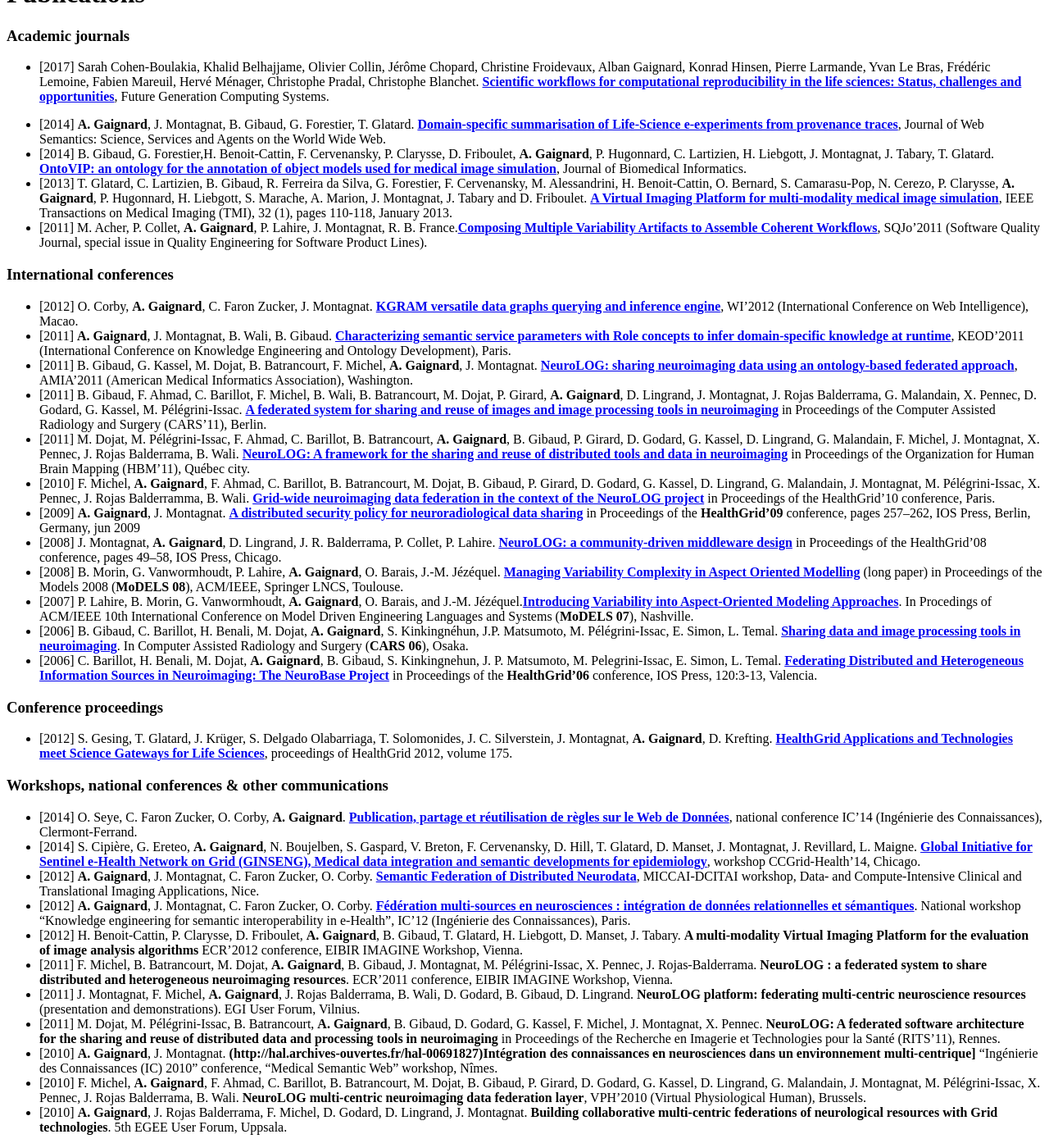
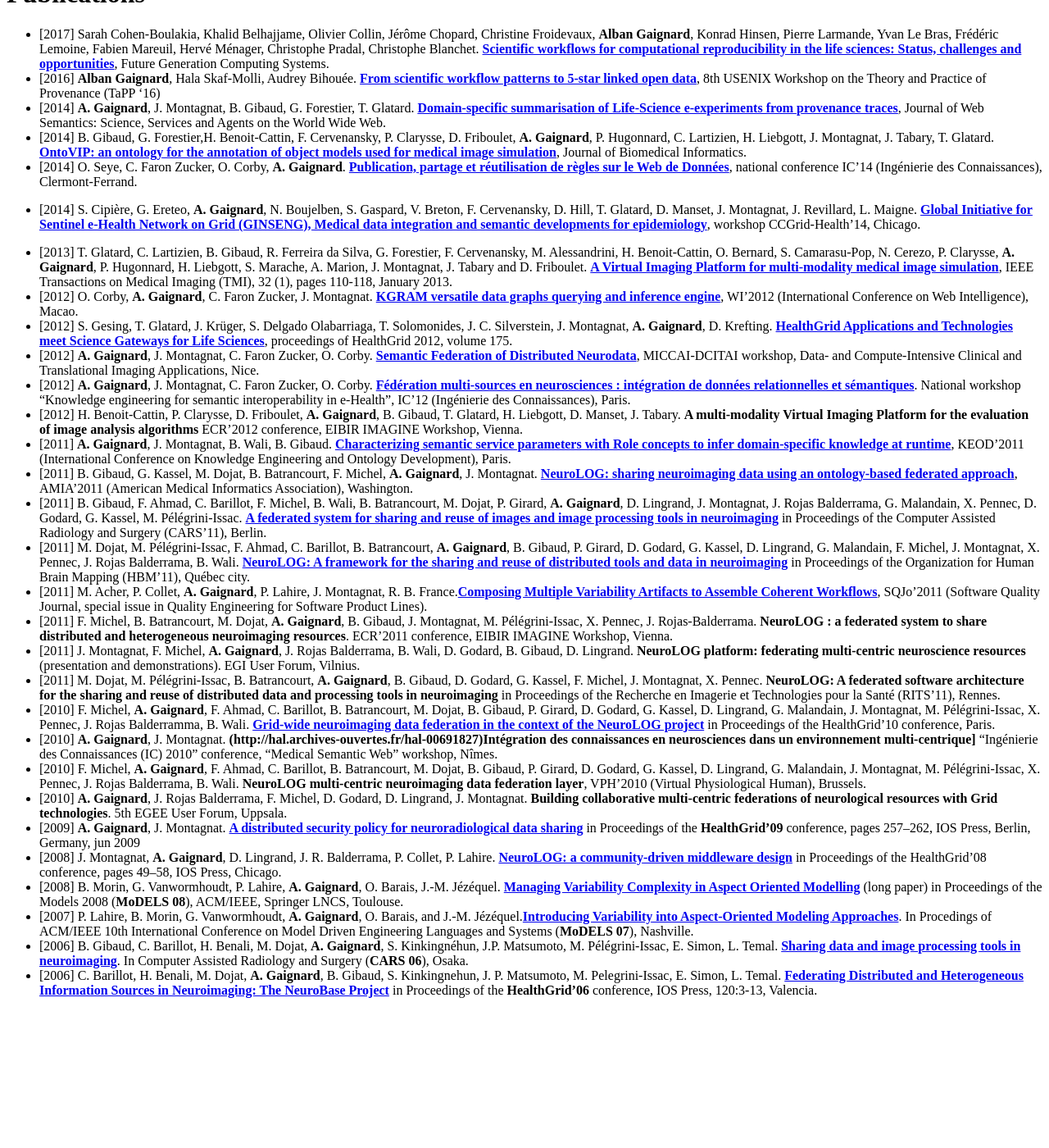
Before and after one commit to albangaignard/albangaignard.github.io, a Jekyll site: the page built from publications.md, in a window 1280 px wide and 1400 px high, scrolled down 166 px. Shown: the whole window at 82% size. Built offline with Jekyll 4.4.1, drawn with Linux system fonts in a browser that asks for light colours; Markdown is read by kramdown in place of the engine named in the settings; after the commit the page ends 1399 px from its top, so only the background shows below that.

Commit message:
Update publications.md

```diff
--- a/publications.md
+++ b/publications.md
@@ -3,45 +3,34 @@ layout: page
 title: Publications
 ---
 
-### Academic journals
-
-* [2017] Sarah Cohen-Boulakia, Khalid Belhajjame, Olivier Collin, Jérôme Chopard, Christine Froidevaux, Alban Gaignard, Konrad Hinsen, Pierre Larmande, Yvan Le Bras, Frédéric Lemoine, Fabien Mareuil, Hervé Ménager, Christophe Pradal, Christophe Blanchet. **[Scientific workflows for computational reproducibility in the life sciences: Status, challenges and opportunities](http://www.sciencedirect.com/science/article/pii/S0167739X17300316)**, Future Generation Computing Systems.
-
+* [2017] Sarah Cohen-Boulakia, Khalid Belhajjame, Olivier Collin, Jérôme Chopard, Christine Froidevaux, __Alban Gaignard__, Konrad Hinsen, Pierre Larmande, Yvan Le Bras, Frédéric Lemoine, Fabien Mareuil, Hervé Ménager, Christophe Pradal, Christophe Blanchet. **[Scientific workflows for computational reproducibility in the life sciences: Status, challenges and opportunities](http://www.sciencedirect.com/science/article/pii/S0167739X17300316)**, Future Generation Computing Systems.
+* [2016] __Alban Gaignard__, Hala Skaf-Molli, Audrey Bihouée. **[From scientific workflow patterns to 5-star linked open data](https://www.usenix.org/system/files/conference/tapp16/tapp16-paper-gaignard.pdf)**, 8th USENIX Workshop on the Theory and Practice of Provenance (TaPP '16)
 * [2014] __A. Gaignard__, J. Montagnat, B. Gibaud, G. Forestier, T. Glatard. **[Domain-specific summarisation of Life-Science e-experiments from provenance traces](http://hal.archives-ouvertes.fr/docs/01/02/75/96/PDF/JWS-D-13-00125R4.pdf)**, Journal of Web Semantics: Science, Services and Agents on the World Wide Web.
 * [2014] B. Gibaud, G. Forestier,H. Benoit-Cattin, F. Cervenansky, P. Clarysse, D. Friboulet, __A. Gaignard__, P. Hugonnard, C. Lartizien, H. Liebgott, J. Montagnat, J. Tabary, T. Glatard. **[OntoVIP: an ontology for the annotation of object models used for medical image simulation](http://www.hal.inserm.fr/docs/01/06/23/71/PDF/ontovip-for-hal.pdf)**, Journal of Biomedical Informatics.
+* [2014] O. Seye, C. Faron Zucker, O. Corby, __A. Gaignard__. **[Publication, partage et réutilisation de règles sur le Web de Données](http://hal.archives-ouvertes.fr/hal-01015281)**, national conference IC'14 (Ingénierie des Connaissances), Clermont-Ferrand.
+* [2014] S. Cipière, G. Ereteo, __A. Gaignard__, N. Boujelben, S. Gaspard, V. Breton, F. Cervenansky, D. Hill, T. Glatard, D. Manset, J. Montagnat, J. Revillard, L. Maigne. **[Global Initiative for Sentinel e-Health Network on Grid (GINSENG), Medical data integration and semantic developments for epidemiology](https://hal.archives-ouvertes.fr/hal-01048737)**, workshop CCGrid-Health'14, Chicago.
+
 * [2013] T. Glatard, C. Lartizien, B. Gibaud, R. Ferreira da Silva, G. Forestier, F. Cervenansky, M. Alessandrini, H. Benoit-Cattin, O. Bernard, S. Camarasu-Pop, N. Cerezo, P. Clarysse, __A. Gaignard__, P. Hugonnard, H. Liebgott, S. Marache, A. Marion, J. Montagnat, J. Tabary and D. Friboulet. **[A Virtual Imaging Platform for multi-modality medical image simulation](http://hal.archives-ouvertes.fr/index.php?halsid=u30g98d20u1npr3rkno6goci74&view_this_doc=inserm-00762497&version=1)**, IEEE Transactions on Medical Imaging (TMI), 32 (1), pages 110-118, January 2013.
-* [2011] M. Acher, P. Collet, __A. Gaignard__, P. Lahire, J. Montagnat, R. B. France.**[Composing Multiple Variability Artifacts to Assemble Coherent Workflows](http://hal.archives-ouvertes.fr/index.php?halsid=njs56o622d3bvpgdae0ek1erb4&view_this_doc=hal-00733556&version=1)**, SQJo’2011 (Software Quality Journal, special issue in Quality Engineering for Software Product Lines).
-
-
-### International conferences
-
 * [2012] O. Corby, __A. Gaignard__, C. Faron Zucker, J. Montagnat. **[KGRAM versatile data graphs querying and inference engine](http://hal.archives-ouvertes.fr/hal-00746772)**, WI'2012 (International Conference on Web Intelligence), Macao.
+* [2012] S. Gesing, T. Glatard, J. Krüger, S. Delgado Olabarriaga, T. Solomonides, J. C. Silverstein, J. Montagnat, __A. Gaignard__, D. Krefting. **[HealthGrid Applications and Technologies meet Science Gateways for Life Sciences](http://hal.archives-ouvertes.fr/hal-00842780)**, proceedings of HealthGrid 2012, volume 175.
+* [2012] __A. Gaignard__, J. Montagnat, C. Faron Zucker, O. Corby. **[Semantic Federation of Distributed Neurodata](http://hal.archives-ouvertes.fr/hal-00746765)**, MICCAI-DCITAI workshop, Data- and Compute-Intensive Clinical and Translational Imaging Applications, Nice.
+* [2012] __A. Gaignard__, J. Montagnat, C. Faron Zucker, O. Corby. **[Fédération multi-sources en neurosciences : intégration de données relationnelles et sémantiques](http://hal.archives-ouvertes.fr/hal-01018722)**.  National workshop "Knowledge engineering for semantic interoperability in e-Health", IC'12 (Ingénierie des Connaissances), Paris.
+* [2012] H. Benoit-Cattin, P. Clarysse, D. Friboulet, __A. Gaignard__, B. Gibaud, T. Glatard, H. Liebgott, D. Manset, J. Tabary. **A multi-modality Virtual Imaging Platform for the evaluation of image analysis algorithms**  ECR’2012 conference, EIBIR IMAGINE Workshop, Vienna.
 * [2011] __A. Gaignard__, J. Montagnat, B. Wali, B. Gibaud. **[Characterizing semantic service parameters with Role concepts to infer domain-specific knowledge at runtime](http://hal.archives-ouvertes.fr/hal-00677829)**, KEOD’2011 (International Conference on Knowledge Engineering and Ontology Development), Paris.
 * [2011] B. Gibaud, G. Kassel, M. Dojat, B. Batrancourt, F. Michel, __A. Gaignard__, J. Montagnat. **[NeuroLOG: sharing neuroimaging data using an ontology-based federated approach](http://hal.archives-ouvertes.fr/hal-00683087)**, AMIA'2011 (American Medical Informatics Association), Washington.
 * [2011] B. Gibaud, F. Ahmad, C. Barillot, F. Michel, B. Wali, B. Batrancourt, M. Dojat, P. Girard, __A. Gaignard__, D. Lingrand, J. Montagnat, J. Rojas Balderrama, G. Malandain, X. Pennec, D. Godard, G. Kassel, M. Pélégrini-Issac. **[A federated system for sharing and reuse of images and image processing tools in neuroimaging](http://hal.archives-ouvertes.fr/hal-00690921)**   in Proceedings of the Computer Assisted Radiology and Surgery (CARS'11), Berlin.
 * [2011] M. Dojat, M. Pélégrini-Issac, F. Ahmad, C. Barillot, B. Batrancourt, __A. Gaignard__, B. Gibaud, P. Girard, D. Godard, G. Kassel, D. Lingrand, G. Malandain, F. Michel, J. Montagnat, X. Pennec, J. Rojas Balderrama, B. Wali. **[NeuroLOG: A framework for the sharing and reuse of distributed tools and data in neuroimaging](http://www.google.fr/url?sa=t&rct=j&q=&esrc=s&source=web&cd=1&ved=0CDQQFjAA&url=http%3A%2F%2Fneurolog.i3s.unice.fr%2F_media%2Fpublic_namespace%2Fhbm11-def.pdf&ei=SSk5U-DPKsaxhAfiyYG4BA&usg=AFQjCNFxWPvs_VncRW-kA4z8du2plzOYxw&sig2=FGhDvob_vAS69CkAnr-2Xw&bvm=bv.63808443,d.Yms)**   in Proceedings of the Organization for Human Brain Mapping (HBM'11), Québec city.
+* [2011] M. Acher, P. Collet, __A. Gaignard__, P. Lahire, J. Montagnat, R. B. France.**[Composing Multiple Variability Artifacts to Assemble Coherent Workflows](http://hal.archives-ouvertes.fr/index.php?halsid=njs56o622d3bvpgdae0ek1erb4&view_this_doc=hal-00733556&version=1)**, SQJo’2011 (Software Quality Journal, special issue in Quality Engineering for Software Product Lines).
+* [2011] F. Michel, B. Batrancourt, M. Dojat, __A. Gaignard__, B. Gibaud, J. Montagnat, M. Pélégrini-Issac, X. Pennec, J. Rojas-Balderrama. **NeuroLOG : a federated system to share distributed and heterogeneous neuroimaging resources**. ECR’2011 conference, EIBIR IMAGINE Workshop, Vienna.
+* [2011] J. Montagnat, F. Michel, __A. Gaignard__, J. Rojas Balderrama, B. Wali, D. Godard, B. Gibaud, D. Lingrand. **NeuroLOG platform: federating multi-centric neuroscience resources**  (presentation and demonstrations). EGI User Forum, Vilnius.
+* [2011] M. Dojat, M. Pélégrini-Issac, B. Batrancourt, __A. Gaignard__, B. Gibaud, D. Godard, G. Kassel, F. Michel, J. Montagnat, X. Pennec. **NeuroLOG: A federated software architecture for the sharing and reuse of distributed data and processing tools in neuroimaging**   in Proceedings of the Recherche en Imagerie et Technologies pour la Santé (RITS'11), Rennes.
 * [2010] F. Michel, __A. Gaignard__, F. Ahmad, C. Barillot, B. Batrancourt, M. Dojat, B. Gibaud, P. Girard, D. Godard,  G. Kassel, D. Lingrand, G. Malandain, J. Montagnat, M. Pélégrini-Issac, X. Pennec, J. Rojas Balderramma, B. Wali. **[Grid-wide neuroimaging data federation in the context of the NeuroLOG project](http://hal.archives-ouvertes.fr/inserm-00512799)** in Proceedings of the HealthGrid'10  conference, Paris.
+* [2010] __A. Gaignard__, J. Montagnat. **(http://hal.archives-ouvertes.fr/hal-00691827)Intégration des connaissances en neurosciences dans un environnement multi-centrique]**  "Ingénierie des Connaissances (IC) 2010" conference, "Medical Semantic Web" workshop, Nîmes.
+* [2010] F. Michel, __A. Gaignard__, F. Ahmad, C. Barillot, B. Batrancourt, M. Dojat, B. Gibaud, P. Girard, D. Godard, G. Kassel, D. Lingrand, G. Malandain, J. Montagnat, M. Pélégrini-Issac, X. Pennec, J. Rojas Balderrama, B. Wali. **NeuroLOG multi-centric neuroimaging data federation layer**, VPH'2010 (Virtual Physiological Human), Brussels.
+* [2010] __A. Gaignard__, J. Rojas Balderrama, F. Michel, D. Godard, D. Lingrand, J. Montagnat. **Building collaborative multi-centric federations of neurological resources with Grid technologies**. 5th EGEE User Forum, Uppsala.
 * [2009] __A. Gaignard__, J. Montagnat. **[A distributed security policy for neuroradiological data sharing](http://hal.archives-ouvertes.fr/hal-00677795)**   in Proceedings of the **HealthGrid'09**  conference, pages 257–262, IOS Press, Berlin, Germany, jun 2009
 * [2008] J. Montagnat, __A. Gaignard__, D. Lingrand, J. R. Balderrama, P. Collet, P. Lahire. **[NeuroLOG: a community-driven middleware design](http://hal.archives-ouvertes.fr/hal-00461611)**   in Proceedings of the HealthGrid'08  conference, pages 49–58, IOS Press, Chicago.
 * [2008] B. Morin, G. Vanwormhoudt, P. Lahire, __A. Gaignard__, O. Barais, J.-M. Jézéquel. **[Managing Variability Complexity in Aspect Oriented Modelling](http://hal.archives-ouvertes.fr/inria-00457129)**   (long paper) in Proceedings of the Models 2008 (**MoDELS 08**), ACM/IEEE, Springer LNCS, Toulouse.
 * [2007] P. Lahire, B. Morin, G. Vanwormhoudt, __A. Gaignard__, O. Barais, and J.-M. Jézéquel.**[Introducing Variability into Aspect-Oriented Modeling Approaches](http://hal.archives-ouvertes.fr/inria-00477562)**. In Procedings of ACM/IEEE 10th International Conference on Model Driven Engineering Languages and Systems (**MoDELS 07**), Nashville.
 * [2006] B. Gibaud, C. Barillot, H. Benali, M. Dojat, __A. Gaignard__, S. Kinkingnéhun, J.P. Matsumoto, M. Pélégrini-Issac, E. Simon, L. Temal. **[Sharing data and image processing tools in neuroimaging](http://hal.archives-ouvertes.fr/inserm-00152138)**. In Computer Assisted Radiology and Surgery (**CARS 06**), Osaka.
 * [2006] C. Barillot, H. Benali, M. Dojat, __A. Gaignard__, B. Gibaud, S. Kinkingnehun, J. P. Matsumoto, M. Pelegrini-Issac, E. Simon, L. Temal. **[Federating Distributed and Heterogeneous Information Sources in Neuroimaging: The NeuroBase Project](http://hal.archives-ouvertes.fr/inserm-00141685)**  in Proceedings of the **HealthGrid'06**  conference, IOS Press, 120:3-13, Valencia.
-
-### Conference proceedings
-
-* [2012] S. Gesing, T. Glatard, J. Krüger, S. Delgado Olabarriaga, T. Solomonides, J. C. Silverstein, J. Montagnat, __A. Gaignard__, D. Krefting. **[HealthGrid Applications and Technologies meet Science Gateways for Life Sciences](http://hal.archives-ouvertes.fr/hal-00842780)**, proceedings of HealthGrid 2012, volume 175.
-
-### Workshops, national conferences & other communications
-
-* [2014] O. Seye, C. Faron Zucker, O. Corby, __A. Gaignard__. **[Publication, partage et réutilisation de règles sur le Web de Données](http://hal.archives-ouvertes.fr/hal-01015281)**, national conference IC'14 (Ingénierie des Connaissances), Clermont-Ferrand.
-* [2014] S. Cipière, G. Ereteo, __A. Gaignard__, N. Boujelben, S. Gaspard, V. Breton, F. Cervenansky, D. Hill, T. Glatard, D. Manset, J. Montagnat, J. Revillard, L. Maigne. **[Global Initiative for Sentinel e-Health Network on Grid (GINSENG), Medical data integration and semantic developments for epidemiology](https://hal.archives-ouvertes.fr/hal-01048737)**, workshop CCGrid-Health'14, Chicago.
-* [2012] __A. Gaignard__, J. Montagnat, C. Faron Zucker, O. Corby. **[Semantic Federation of Distributed Neurodata](http://hal.archives-ouvertes.fr/hal-00746765)**, MICCAI-DCITAI workshop, Data- and Compute-Intensive Clinical and Translational Imaging Applications, Nice.
-* [2012] __A. Gaignard__, J. Montagnat, C. Faron Zucker, O. Corby. **[Fédération multi-sources en neurosciences : intégration de données relationnelles et sémantiques](http://hal.archives-ouvertes.fr/hal-01018722)**.  National workshop "Knowledge engineering for semantic interoperability in e-Health", IC'12 (Ingénierie des Connaissances), Paris.
-* [2012] H. Benoit-Cattin, P. Clarysse, D. Friboulet, __A. Gaignard__, B. Gibaud, T. Glatard, H. Liebgott, D. Manset, J. Tabary. **A multi-modality Virtual Imaging Platform for the evaluation of image analysis algorithms**  ECR’2012 conference, EIBIR IMAGINE Workshop, Vienna.
-* [2011] F. Michel, B. Batrancourt, M. Dojat, __A. Gaignard__, B. Gibaud, J. Montagnat, M. Pélégrini-Issac, X. Pennec, J. Rojas-Balderrama. **NeuroLOG : a federated system to share distributed and heterogeneous neuroimaging resources**. ECR’2011 conference, EIBIR IMAGINE Workshop, Vienna.
-* [2011] J. Montagnat, F. Michel, __A. Gaignard__, J. Rojas Balderrama, B. Wali, D. Godard, B. Gibaud, D. Lingrand. **NeuroLOG platform: federating multi-centric neuroscience resources**  (presentation and demonstrations). EGI User Forum, Vilnius.
-* [2011] M. Dojat, M. Pélégrini-Issac, B. Batrancourt, __A. Gaignard__, B. Gibaud, D. Godard, G. Kassel, F. Michel, J. Montagnat, X. Pennec. **NeuroLOG: A federated software architecture for the sharing and reuse of distributed data and processing tools in neuroimaging**   in Proceedings of the Recherche en Imagerie et Technologies pour la Santé (RITS'11), Rennes.
-* [2010] __A. Gaignard__, J. Montagnat. **(http://hal.archives-ouvertes.fr/hal-00691827)Intégration des connaissances en neurosciences dans un environnement multi-centrique]**  "Ingénierie des Connaissances (IC) 2010" conference, "Medical Semantic Web" workshop, Nîmes.
-* [2010] F. Michel, __A. Gaignard__, F. Ahmad, C. Barillot, B. Batrancourt, M. Dojat, B. Gibaud, P. Girard, D. Godard, G. Kassel, D. Lingrand, G. Malandain, J. Montagnat, M. Pélégrini-Issac, X. Pennec, J. Rojas Balderrama, B. Wali. **NeuroLOG multi-centric neuroimaging data federation layer**, VPH'2010 (Virtual Physiological Human), Brussels.
-* [2010] __A. Gaignard__, J. Rojas Balderrama, F. Michel, D. Godard, D. Lingrand, J. Montagnat. **Building collaborative multi-centric federations of neurological resources with Grid technologies**. 5th EGEE User Forum, Uppsala.
```
